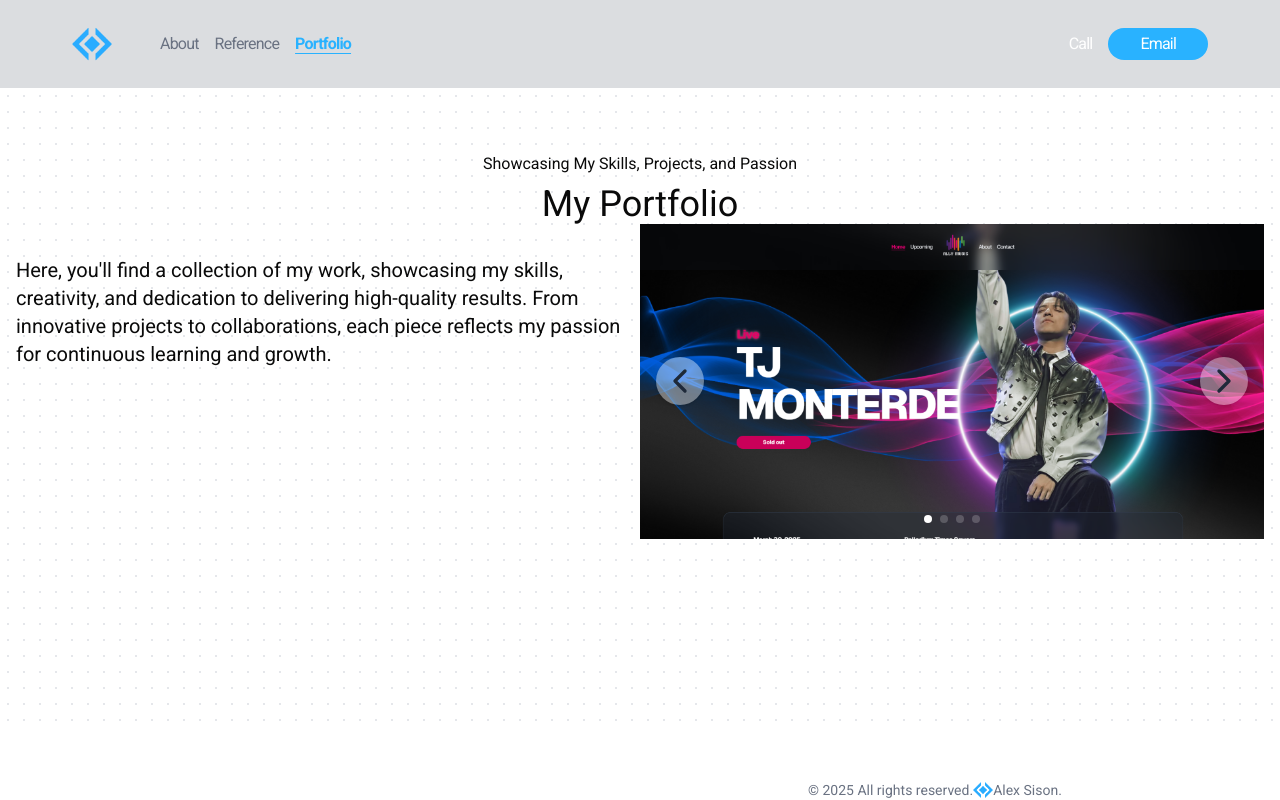
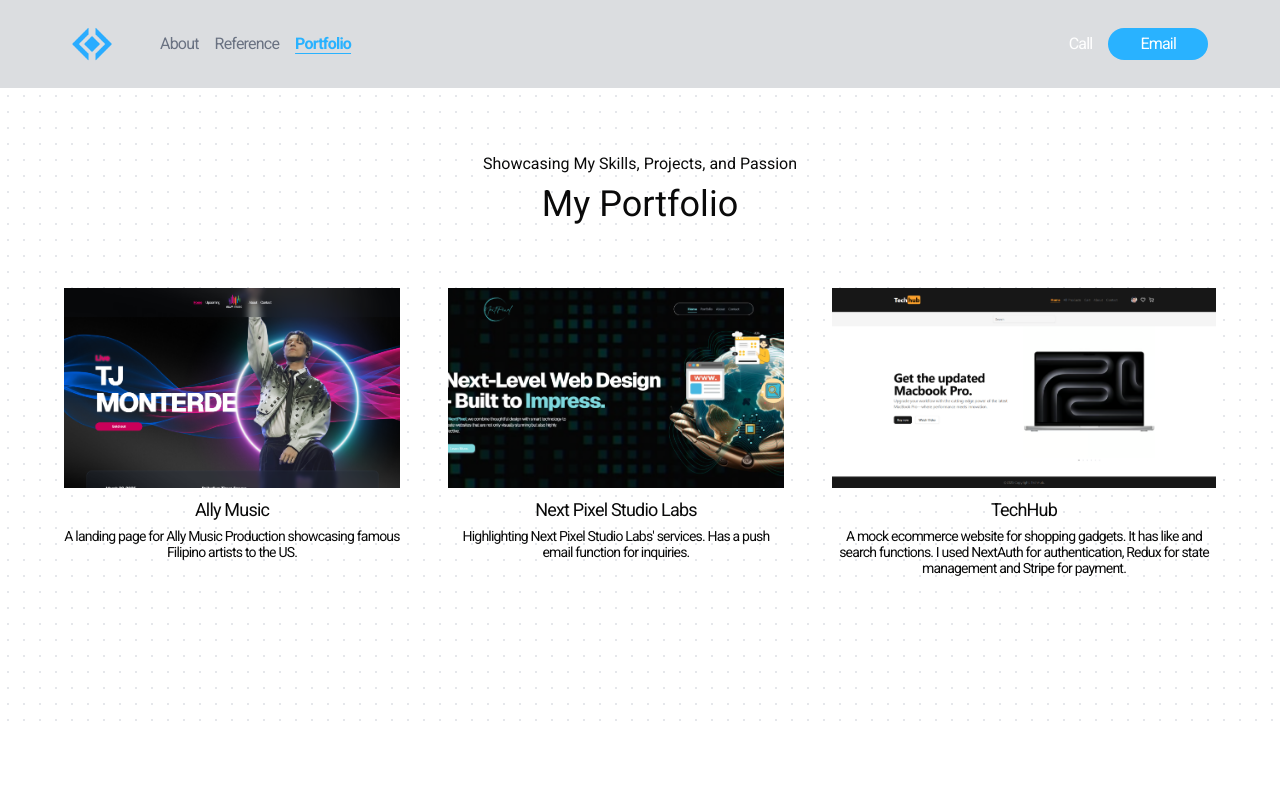
Before and after one commit to alexmortelsison/mywebsite, a Next.js app: page /portfolio in a window 1280 px wide. Built offline with nearby package versions, Linux system fonts and the light colour scheme.

Commit message:
updated portfolio page

```diff
--- /dev/null
+++ b/app/components/PortfolioCard.tsx
@@ -0,0 +1,37 @@
+import { Separator } from "@/components/ui/separator";
+import Image from "next/image";
+
+interface PortfolioCardProps {
+  image: string;
+  name: string;
+  description: string;
+  href: string;
+}
+
+export default function PortfolioCard({
+  image,
+  name,
+  description,
+  href,
+}: PortfolioCardProps) {
+  return (
+    <div className="tracking-tighter md:flex md:flex-col pb-8 md:items-center">
+      <Image
+        src={image}
+        alt="a1"
+        width={500}
+        height={300}
+        className="object-cover lg:h-[200px]"
+      />
+      <a href={href} target="_blank">
+        <p className="text-center pt-2 text-lg hover:text-blue-500 hover:underline hover:underline-offset-4">
+          {name}
+        </p>
+        <p className="text-sm text-center pt-1 leading-4 md:max-w-xl md:mx-auto">
+          {description}
+        </p>
+      </a>
+      <Separator className="mt-4 md:hidden" />
+    </div>
+  );
+}
--- a/app/portfolio/page.tsx
+++ b/app/portfolio/page.tsx
@@ -1,8 +1,5 @@
-import CarouselPage from "../components/CarouselPage";
 import Footer from "../components/Footer";
-import Image from "next/image";
-
-const slides = ["/a1.png", "/a2.png", "/a3.png", "/a4.png"];
+import PortfolioCard from "../components/PortfolioCard";
 
 export default function PortfolioPage() {
   return (
@@ -12,37 +9,28 @@
           <p>Showcasing My Skills, Projects, and Passion</p>
           <h1 className="text-4xl pt-2">My Portfolio</h1>
         </div>
-        <div className="md:grid md:grid-cols-2 2xl:space-x-80 2xl:mt-32 px-4">
-          <div className="mt-8">
-            <h2 className="md:text-xl  text-center md:text-start">
-              Here, you&apos;ll find a collection of my work, showcasing my
-              skills, creativity, and dedication to delivering high-quality
-              results. From innovative projects to collaborations, each piece
-              reflects my passion for continuous learning and growth.{" "}
-            </h2>
-          </div>
-          <div className="place-items-end mt-16 md:mt-0">
-            <div>
-              <CarouselPage>
-                {slides.map((slide, index) => (
-                  <Image
-                    src={slide}
-                    key={index}
-                    alt="portfolio"
-                    width={500}
-                    height={300}
-                    className="object-cover w-full h-auto"
-                  />
-                ))}
-              </CarouselPage>
-            </div>
-          </div>
-        </div>
       </div>
-
-      <footer className="hidden lg:flex absolute -bottom-0 left-200 pt-32">
-        <Footer />
-      </footer>
+      <div className="grid grid-cols-1 lg:grid-cols-3 md:grid-cols-1 px-4 lg:px-16 2xl:px-0 my-8 space-y-8 lg:space-x-12 lg:pt-8 lg:max-w-7xl lg:mx-auto">
+        <PortfolioCard
+          image={"/a1.png"}
+          name={"Ally Music"}
+          description="A landing page for Ally Music Production showcasing famous Filipino
+          artists to the US."
+          href={"https://allymusicnyc.com/"}
+        />
+        <PortfolioCard
+          image={"/a2.png"}
+          name={"Next Pixel Studio Labs"}
+          description="Highlighting Next Pixel Studio Labs' services. Has a push email function for inquiries."
+          href={"https://nextpixelstudiolabs.vercel.app/"}
+        />
+        <PortfolioCard
+          image={"/a3.png"}
+          name={"TechHub"}
+          description="A mock ecommerce website for shopping gadgets. It has like and search functions. I used NextAuth for authentication, Redux for state management and Stripe for payment."
+          href={"https://techhub-snowy.vercel.app/"}
+        />
+      </div>
     </div>
   );
 }
```
